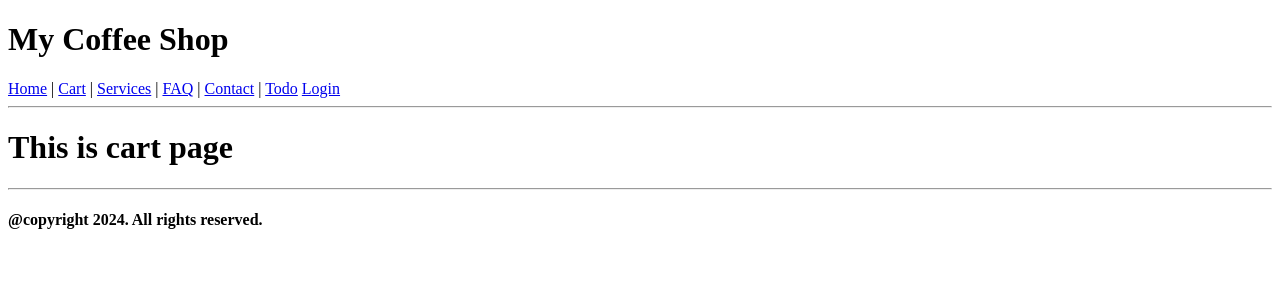
After one commit to nairx/django1800, a Django app: page /cart/ in a window 1280 px wide. The commit adds this page. Shown: the top 300 px of the page. Run offline with Django 5.2, Linux system fonts and the light colour scheme.

Commit message:
added files

```diff
--- a/core/views.py
+++ b/core/views.py
@@ -10,6 +10,8 @@ def home(request):
     data = {'products':product}
     return render(request,'home.html',data)
 
+def cart(request):
+    return render(request,'cart.html')
 
 def services(request):
     return render(request,"services.html")
--- a/django1800/urls.py
+++ b/django1800/urls.py
@@ -29,4 +29,5 @@ urlpatterns = [
     path('deleteTodo/',views.deleteTodo),
     path('logout/',views.logout_view),
     path('signup/',views.signup),
+    path('cart/',views.cart),
 ]
--- a/templates/base.html
+++ b/templates/base.html
@@ -8,7 +8,7 @@
   <body>
     <h1>My Coffee Shop</h1>
 
-    <a href="/">Home</a> | <a href="/services">Services</a> |
+    <a href="/">Home</a> | <a href="/cart">Cart</a> | <a href="/services">Services</a> |
     <a href="/faq">FAQ</a> | <a href="/contact">Contact</a> |
     <a href="/todo">Todo</a>
 
--- /dev/null
+++ b/templates/cart.html
@@ -0,0 +1,7 @@
+{% extends "base.html" %}
+
+{% block content %}
+
+<h1>This is cart page</h1>
+
+{% endblock %}
--- a/templates/home.html
+++ b/templates/home.html
@@ -1,4 +1,6 @@
 {% extends "base.html" %} {% block content%}
+
+{% load custom_filter %}
 
 {% filter upper %}
 <h1>Hello World</h1>
@@ -10,7 +12,7 @@
     <img src="{{row.url}}" />
     <h2>{{row.name|lower}}</h2>
     <p>{{row.desc|slice:"0:4"|add:"..."}}</p>
-    <h3>{{row.price|add:10}}</h3>
+    <h3>{{row.price|add:10|currency}}</h3>
 
   </div>
   {% endfor %}
```
Also changed, not shown: core/templatetags/custom_filter.py (added, +7 -0 lines).
